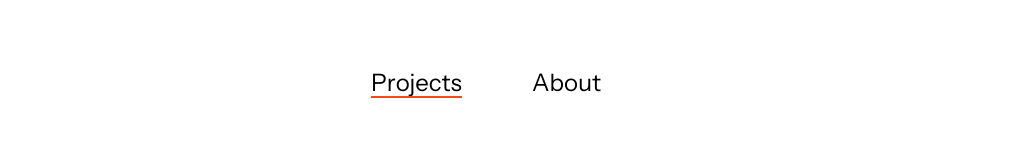
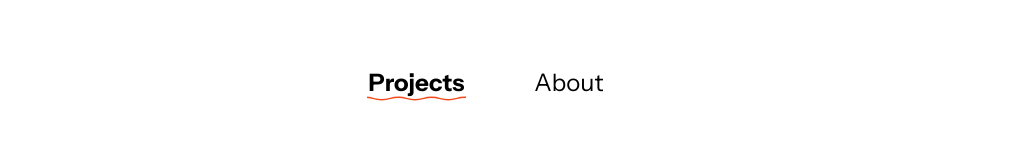
Before and after one commit to pengwein26/2026_portfolio, a React (Vite) app: page / in a window 1280 px wide. Shown: the top 162 px of the page, without its empty margins (154-1164 px from the left). Built offline with nearby package versions, Linux system fonts and the light colour scheme.

Commit message:
Wiggle the active nav underline and drop the cursor trail
Bold the current tab, replace the straight rule with a moving
hand-drawn wave, and keep only the orange-dot cursor.

```diff
--- a/index.html
+++ b/index.html
@@ -9,7 +9,7 @@
     <link rel="preconnect" href="https://fonts.googleapis.com" />
     <link rel="preconnect" href="https://fonts.gstatic.com" crossorigin />
     <link
-      href="https://fonts.googleapis.com/css2?family=Instrument+Sans:wght@400&family=Karla:wght@400&display=swap"
+      href="https://fonts.googleapis.com/css2?family=Instrument+Sans:wght@400;700&family=Karla:wght@400&display=swap"
       rel="stylesheet"
     />
   </head>
--- a/src/App.jsx
+++ b/src/App.jsx
@@ -3,7 +3,6 @@ import Nav from "./components/Nav.jsx";
 import Hero from "./components/Hero.jsx";
 import ProjectGrid from "./components/ProjectGrid.jsx";
 import About from "./components/About.jsx";
-import CursorTrail from "./components/CursorTrail.jsx";
 
 function isAboutPath() {
   const path = window.location.pathname.replace(/\/+$/, "") || "/";
@@ -30,7 +29,6 @@ export default function App() {
           </>
         )}
       </main>
-      <CursorTrail />
     </>
   );
 }
--- a/src/components/CursorTrail.jsx
+++ /dev/null
@@ -1,129 +0,0 @@
-import { useEffect, useRef } from "react";
-
-// A sketched line that follows the pointer and fades out behind it. Each point
-// carries fixed jitter offsets so the stroke stays still instead of shimmering,
-// and two offset passes give it the doubled-back look of a pencil outline.
-const LIFETIME = 520; // ms before a point has fully faded
-const MAX_POINTS = 48;
-const PAD = 8; // covers jitter + stroke width when clearing
-const PASSES = [
-  { spread: 1.1, width: 1.5, alpha: 0.55 },
-  { spread: 2.2, width: 0.9, alpha: 0.3 },
-];
-
-export default function CursorTrail() {
-  const canvasRef = useRef(null);
-
-  useEffect(() => {
-    const canvas = canvasRef.current;
-    if (!canvas) return;
-
-    // Pointer trails are meaningless on touch and unwelcome with reduced motion.
-    const finePointer = window.matchMedia("(pointer: fine)");
-    const reducedMotion = window.matchMedia("(prefers-reduced-motion: reduce)");
-    if (!finePointer.matches || reducedMotion.matches) return;
-
-    const ctx = canvas.getContext("2d");
-    const points = [];
-    let frame = 0;
-    let running = false;
-    let painted = null; // region touched last frame, so we only clear that much
-
-    const resize = () => {
-      const dpr = window.devicePixelRatio || 1;
-      canvas.width = window.innerWidth * dpr;
-      canvas.height = window.innerHeight * dpr;
-      ctx.setTransform(dpr, 0, 0, dpr, 0, 0);
-      painted = null; // resizing clears the bitmap
-    };
-
-    const onMove = (e) => {
-      points.push({
-        x: e.clientX,
-        y: e.clientY,
-        t: performance.now(),
-        jitter: PASSES.map((p) => ({
-          x: (Math.random() - 0.5) * p.spread * 2,
-          y: (Math.random() - 0.5) * p.spread * 2,
-        })),
-      });
-      if (points.length > MAX_POINTS) points.shift();
-      start();
-    };
-
-    const onLeave = () => {
-      points.length = 0;
-      start(); // one more frame to wipe the tail, then the loop halts itself
-    };
-
-    const render = () => {
-      const now = performance.now();
-      while (points.length && now - points[0].t > LIFETIME) points.shift();
-
-      if (painted) ctx.clearRect(painted.x, painted.y, painted.w, painted.h);
-
-      // Once the tail has expired there is nothing to animate, so let the loop
-      // stop instead of clearing a full-viewport canvas 60 times a second.
-      if (points.length < 2) {
-        painted = null;
-        running = false;
-        return;
-      }
-
-      let minX = Infinity, minY = Infinity, maxX = -Infinity, maxY = -Infinity;
-      for (const pt of points) {
-        if (pt.x < minX) minX = pt.x;
-        if (pt.y < minY) minY = pt.y;
-        if (pt.x > maxX) maxX = pt.x;
-        if (pt.y > maxY) maxY = pt.y;
-      }
-      painted = { x: minX - PAD, y: minY - PAD, w: maxX - minX + PAD * 2, h: maxY - minY + PAD * 2 };
-
-      ctx.lineCap = "round";
-      ctx.lineJoin = "round";
-      PASSES.forEach((pass, p) => {
-        ctx.lineWidth = pass.width;
-        for (let i = 1; i < points.length; i++) {
-          const a = points[i - 1];
-          const b = points[i];
-          const life = 1 - (now - b.t) / LIFETIME;
-          if (life <= 0) continue;
-          // Fade the tail out and thin it toward the oldest end.
-          ctx.strokeStyle = `rgba(245, 73, 26, ${life * pass.alpha})`;
-          ctx.beginPath();
-          ctx.moveTo(a.x + a.jitter[p].x, a.y + a.jitter[p].y);
-          ctx.lineTo(b.x + b.jitter[p].x, b.y + b.jitter[p].y);
-          ctx.stroke();
-        }
-      });
-
-      frame = requestAnimationFrame(render);
-    };
-
-    function start() {
-      if (running) return;
-      running = true;
-      frame = requestAnimationFrame(render);
-    }
-
-    resize();
-    window.addEventListener("resize", resize);
-    window.addEventListener("mousemove", onMove, { passive: true });
-    document.addEventListener("mouseleave", onLeave);
-
-    return () => {
-      cancelAnimationFrame(frame);
-      window.removeEventListener("resize", resize);
-      window.removeEventListener("mousemove", onMove);
-      document.removeEventListener("mouseleave", onLeave);
-    };
-  }, []);
-
-  return (
-    <canvas
-      ref={canvasRef}
-      aria-hidden
-      className="pointer-events-none fixed inset-0 z-50 h-full w-full"
-    />
-  );
-}
--- a/src/components/Nav.jsx
+++ b/src/components/Nav.jsx
@@ -1,6 +1,3 @@
-const underline =
-  "after:absolute after:inset-x-0 after:-bottom-1 after:h-[2px] after:origin-left after:bg-orange after:transition-transform after:duration-300 after:ease-out after:content-['']";
-
 // Figma 73:334 / 12:28 — centered, 70px gap, 24px Instrument Sans, top 72px
 export default function Nav({ current = "Projects" }) {
   const links = [
@@ -19,13 +16,32 @@ export default function Nav({ current = "Projects" }) {
           key={l.label}
           href={l.href}
           aria-current={l.current ? "page" : undefined}
-          className={`relative rounded-sm focus-visible:outline-2 focus-visible:outline-offset-4 focus-visible:outline-orange ${underline} ${
-            l.current
-              ? "after:scale-x-100"
-              : "after:scale-x-0 hover:after:scale-x-100 focus-visible:after:scale-x-100"
+          className={`group relative rounded-sm focus-visible:outline-2 focus-visible:outline-offset-4 focus-visible:outline-orange ${
+            l.current ? "font-bold" : "font-normal"
           }`}
         >
           {l.label}
+          <span
+            aria-hidden
+            className={`pointer-events-none absolute inset-x-[-2px] -bottom-2 h-[7px] overflow-hidden text-orange ${
+              l.current ? "opacity-100" : "opacity-0 group-hover:opacity-100 group-focus-visible:opacity-100"
+            }`}
+          >
+            <svg
+              className="nav-wiggle h-full w-[200%]"
+              viewBox="0 0 120 8"
+              preserveAspectRatio="none"
+            >
+              <path
+                d="M0 4 Q5 1.2 10 4 T20 4 T30 4 T40 4 T50 4 T60 4 T70 4 T80 4 T90 4 T100 4 T110 4 T120 4"
+                fill="none"
+                stroke="currentColor"
+                strokeWidth="1.6"
+                strokeLinecap="round"
+                strokeLinejoin="round"
+              />
+            </svg>
+          </span>
         </a>
       ))}
     </nav>
--- a/src/index.css
+++ b/src/index.css
@@ -42,6 +42,15 @@ html,
   animation: spin-slow 8s linear infinite;
 }
 
+@keyframes nav-wiggle {
+  /* One wavelength of the 12-segment path (10/120 of the viewBox). */
+  to { transform: translateX(calc(-100% / 12)); }
+}
+
+.nav-wiggle {
+  animation: nav-wiggle 0.55s linear infinite;
+}
+
 @media (prefers-reduced-motion: reduce) {
   * { transition: none !important; animation: none !important; }
 }
```
